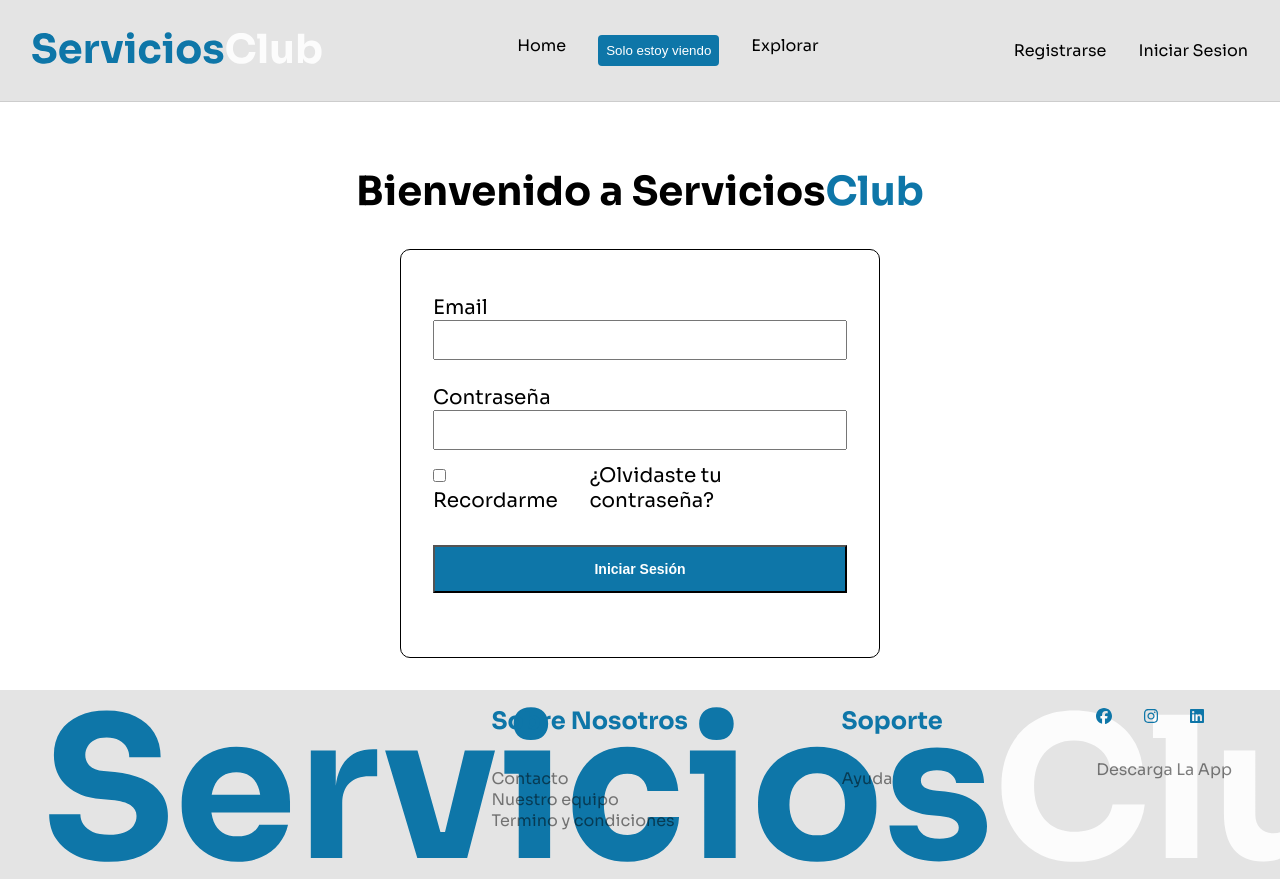
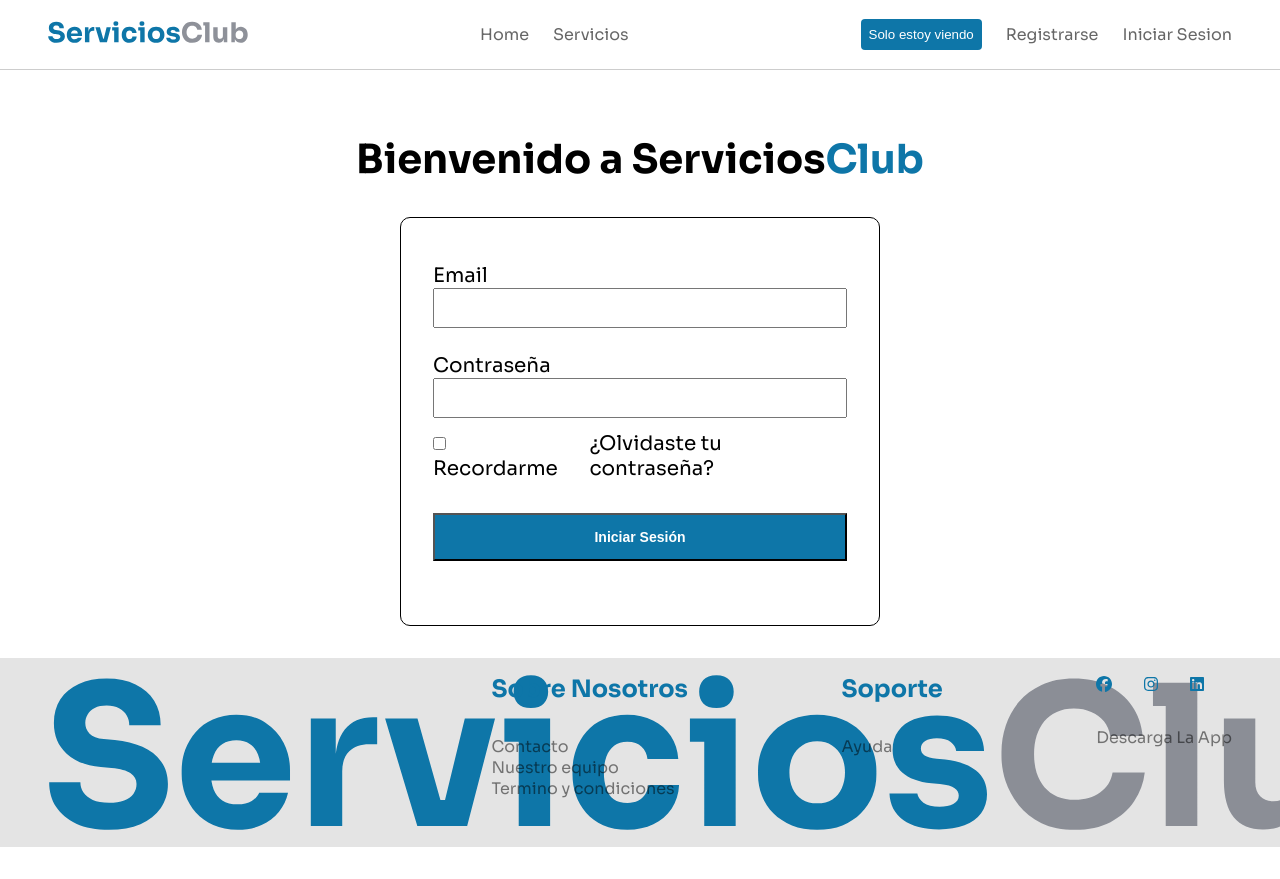
Before and after one commit to No-Country/c14-06-m-node-react, a React (Vite) app in the folder frontend/: page /iniciar-sesion in a window 1280 px wide. Shown: the top 879 px of the page. After the commit the page ends 847 px from the top, so only its background shows below. Built offline with nearby package versions, Linux system fonts and the light colour scheme.

Commit message:
style(navbar): update navbar style as per new design

```diff
--- a/frontend/src/components/Navbar.jsx
+++ b/frontend/src/components/Navbar.jsx
@@ -1,30 +1,86 @@
-import { NavbarPrincipal, NavUl, Navli } from '../styledcomponents/NavbarStyle';
+import styled from 'styled-components';
 import { ButtonBlue } from '../styledcomponents/Buttons';
 import serviciosclub from '../assets/logo/ServiciosClubBlue.svg';
-import { Link } from 'react-router-dom';
+import { NavLink } from 'react-router-dom';
+
+export const NavbarPrincipal = styled.nav`
+	display: flex;
+	justify-content: space-between;
+	align-items: center;
+	padding: 0 3rem;
+	height: var(--navbar-height);
+	border-bottom: 1px solid #cdcdcd;
+	color: rgb(0, 0, 0, 0.6);
+	gap: 10px;
+`;
+
+export const Logo = styled.img`
+	max-width: 200px;
+	height: auto;
+`;
+
+export const NavUl = styled.ul`
+	padding: 0;
+	margin: 0;
+	list-style: none;
+	display: flex;
+	gap: 1.5rem;
+	align-items: center;
+`;
+
+const StyledLink = styled(NavLink)`
+	&:hover {
+		color: var(--primary);
+	}
+`;
+
+const HideOnMobile = styled.div`
+	display: block;
+
+	@media (max-width: 920px) {
+		display: none;
+	}
+`;
+
+const HideOnXsMobile = styled.div`
+	display: block;
+
+	@media (max-width: 580px) {
+		display: none;
+	}
+`;
+
 const Navbar = () => {
 	return (
 		<NavbarPrincipal>
-			<Link to="/">
-				<img src={serviciosclub} className="logo" alt="" />
-			</Link>
+			<StyledLink to="/">
+				<Logo src={serviciosclub} alt="logo" />
+			</StyledLink>
 			<NavUl>
-				<Navli>
-					<Link to="/">Home</Link>
-				</Navli>
-				<Navli>
-					<ButtonBlue>Solo estoy viendo</ButtonBlue>
-				</Navli>
-				<Navli>
-					<Link to="/categorias">Explorar</Link>
-				</Navli>
+				<HideOnMobile>
+					<li>
+						<StyledLink to="/">Home</StyledLink>
+					</li>
+				</HideOnMobile>
+				<HideOnXsMobile>
+					<li>
+						<StyledLink to="/categorias">Servicios</StyledLink>
+					</li>
+				</HideOnXsMobile>
 			</NavUl>
 			<NavUl>
+				<HideOnMobile>
+					<li>
+						<ButtonBlue>Solo estoy viendo</ButtonBlue>
+					</li>
+				</HideOnMobile>
+				<HideOnMobile>
+					<li>
+						<StyledLink to="/crear-cuenta">Registrarse</StyledLink>
+					</li>
+				</HideOnMobile>
 				<li>
-					<Link to="/crear-cuenta">Registrarse</Link>
-				</li>
-				<li>
-					<Link to="/iniciar-sesion">Iniciar Sesion</Link>
+					<StyledLink to="/iniciar-sesion">Iniciar Sesion</StyledLink>
 				</li>
 			</NavUl>
 		</NavbarPrincipal>
--- a/frontend/src/main.jsx
+++ b/frontend/src/main.jsx
@@ -5,6 +5,12 @@ import App from './App.jsx';
 import { createGlobalStyle } from 'styled-components';
 
 const GlobalStyles = createGlobalStyle`
+
+  :root {
+    --primary: #0E76A8;
+    --navbar-height: 70px;
+  }
+
   /* Global Styles */
   * {
     margin: 0;
@@ -12,9 +18,8 @@ const GlobalStyles = createGlobalStyle`
     box-sizing: border-box;
   }
 
-    body {
+  body {
     font-family: 'Sora', sans-serif;
-
   }
 
 
--- a/frontend/src/styledcomponents/Buttons.js
+++ b/frontend/src/styledcomponents/Buttons.js
@@ -16,7 +16,7 @@ export const ButtonWhite = styled.button`
 	border: none;
 `;
 export const ButtonBlue = styled.button`
-	background-color: #0e76a8;
+	background-color: var(--primary);
 	color: #ffffff;
 	border-radius: 4px;
 	padding: 0.5rem 0.5rem;
--- a/frontend/src/styledcomponents/NavbarStyle.js
+++ /dev/null
@@ -1,28 +0,0 @@
-import styled from 'styled-components';
-
-export const NavbarPrincipal = styled.nav`
-	background-color: #d9d9d9b2;
-	display: flex;
-	justify-content: space-between;
-	align-items: center;
-	padding: 2rem;
-	border-bottom: 1px solid #cdcdcd;
-`;
-
-export const NavUl = styled.ul`
-	padding: 0;
-	margin: 0;
-	list-style: none;
-	display: flex;
-	gap: 2rem;
-`;
-
-export const Navli = styled.li`
-	&:hover {
-		font-weight: 700;
-	}
-`;
-
-export const Nava = styled.a`
-	text-decoration: none;
-`;
```
Also changed, not shown: frontend/src/assets/logo/ServiciosClubBlue.svg, 1 other file (tests, documents, lock files or other folders).
